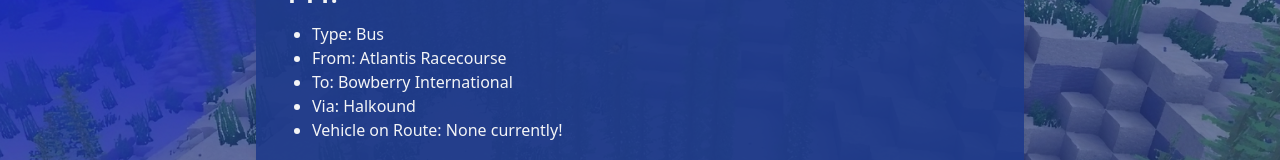
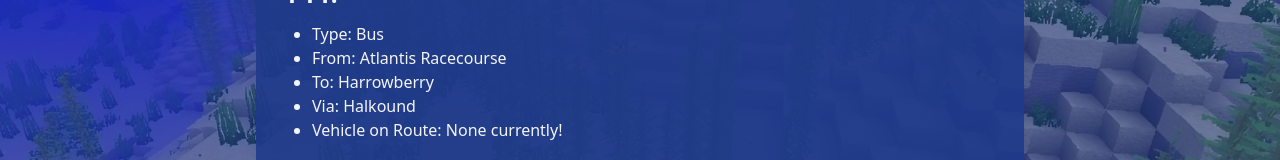
Before and after one commit to AwesomeKalin/pufferfishtranswebsite, a SvelteKit app: page /routes in a window 1280 px wide. Shown: the part 418-578 px from the top of the page. Built offline with nearby package versions, Linux system fonts and the light colour scheme.

Commit message:
Change Bowberry to Harrowberry

```diff
--- a/src/routes/routes/+page.svelte
+++ b/src/routes/routes/+page.svelte
@@ -6,7 +6,7 @@
 <ul class="mb-6 list-disc pl-6">
     <li>Type: Bus</li>
     <li>From: Atlantis Racecourse</li>
-    <li>To: Bowberry International</li>
+    <li>To: Harrowberry</li>
     <li>Via: Halkound</li>
     <li>Vehicle on Route: None currently!</li>
 </ul>
```
